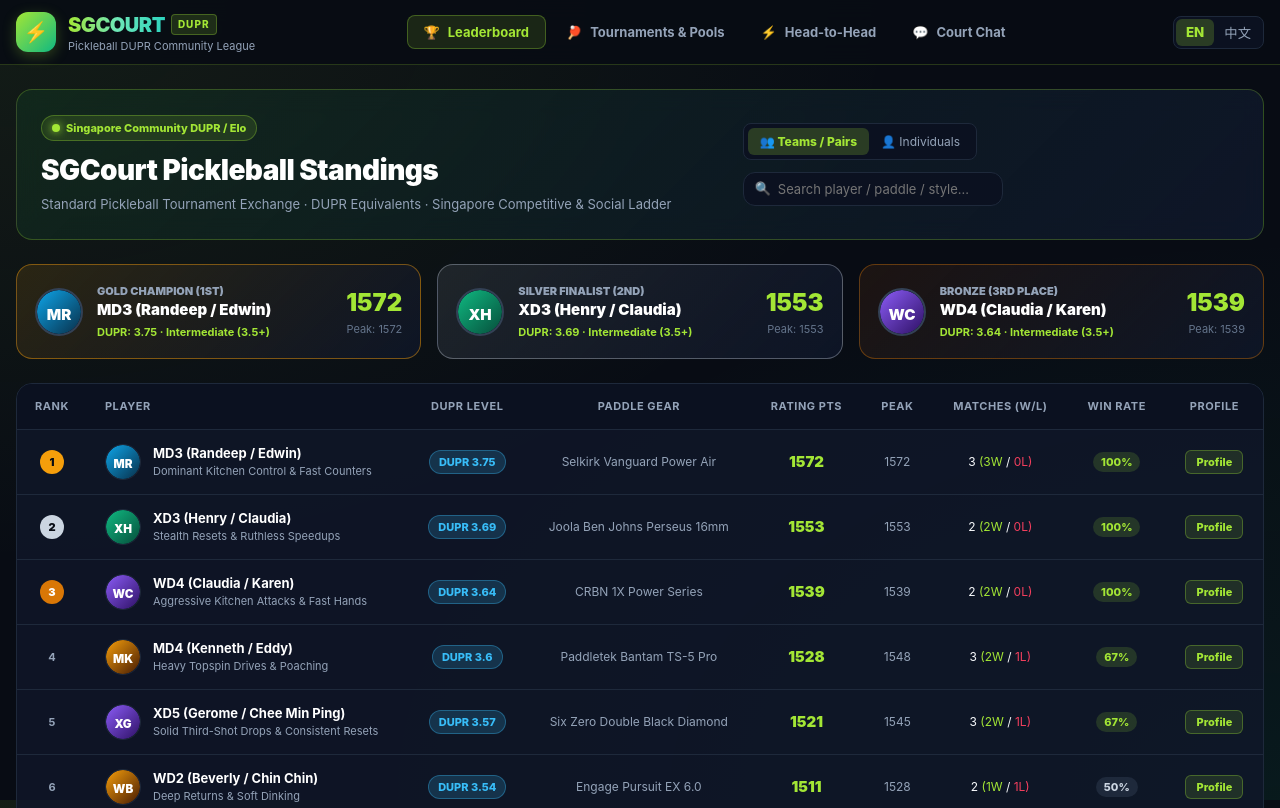
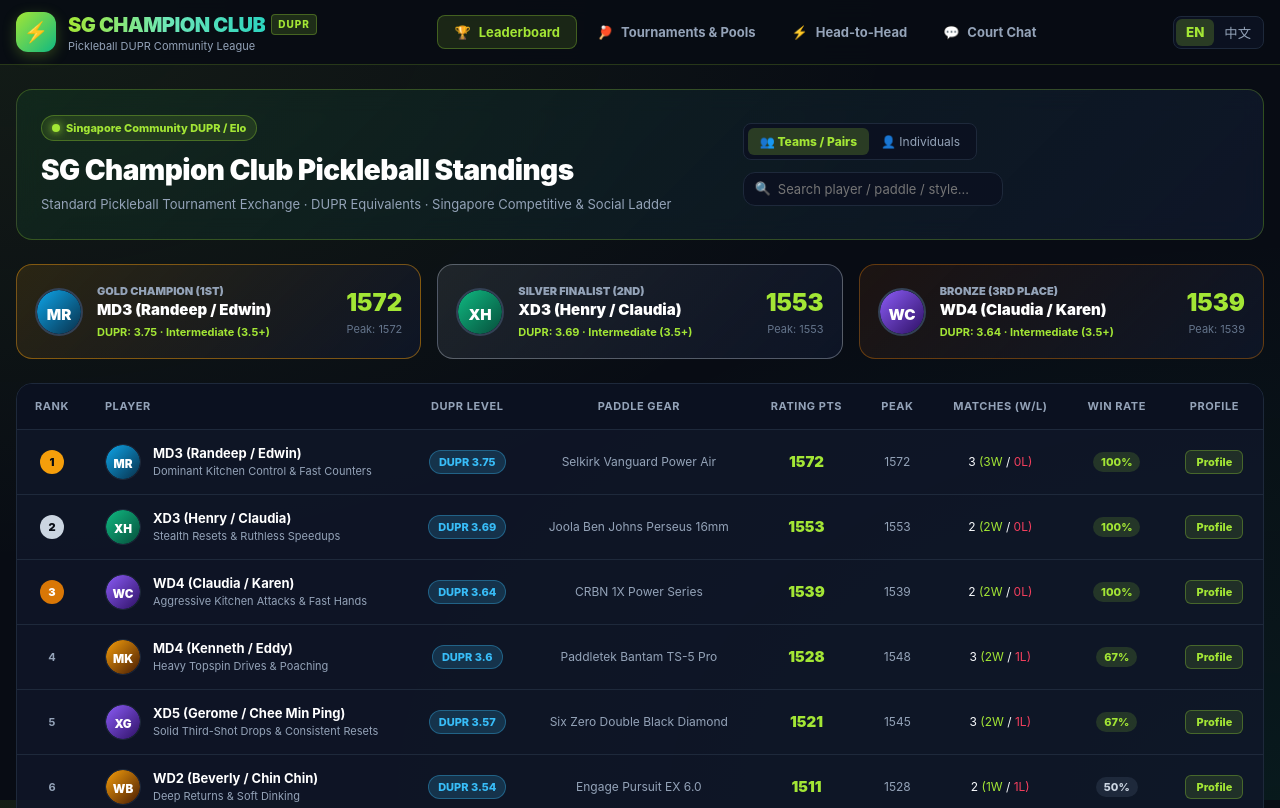
Before and after one commit to ShawnWon/sgcpc, a plain HTML site: page index.html in a window 1280 px wide. Shown: the top 808 px of the page. Drawn offline with Linux system fonts and the light colour scheme.

Commit message:
Replace all occurrences of SG Court / SGCourt with SG Champion Club across UI, i18n, tournaments, and documentation

```diff
--- a/css/style.css
+++ b/css/style.css
@@ -1,4 +1,4 @@
-/* SGCourt Pickleball Standalone Intranet Stylesheet */
+/* SG Champion Club Pickleball Standalone Intranet Stylesheet */
 /* Zero External Dependencies - 100% Offline / Intranet Ready */
 
 :root {
--- a/index.html
+++ b/index.html
@@ -3,7 +3,7 @@
 <head>
   <meta charset="UTF-8">
   <meta name="viewport" content="width=device-width, initial-scale=1.0">
-  <title>SGCourt - Singapore Pickleball DUPR League & Leaderboard</title>
+  <title>SG Champion Club - Singapore Pickleball DUPR League & Leaderboard</title>
 
   <!-- Standalone Offline Intranet CSS (No external CDNs required) -->
   <link rel="stylesheet" href="./css/style.css">
@@ -19,7 +19,7 @@
           <div class="brand-icon">⚡</div>
           <div>
             <div class="brand-title-wrap">
-              <span class="brand-title">SGCOURT</span>
+              <span class="brand-title">SG CHAMPION CLUB</span>
               <span class="brand-badge">DUPR</span>
             </div>
             <span class="brand-sub" data-i18n="appSubtitle">Pickleball DUPR Community League</span>
@@ -81,7 +81,7 @@
           <div class="hero-pill">
             <span class="pulse-dot"></span> <span data-i18n="badgeOfficial">Singapore Community DUPR / Elo</span>
           </div>
-          <h1 class="hero-title" data-i18n="lbTitle">SGCourt Pickleball Standings</h1>
+          <h1 class="hero-title" data-i18n="lbTitle">SG Champion Club Pickleball Standings</h1>
           <p class="hero-sub" data-i18n="lbSubtitle">Standard Pickleball Tournament Exchange · Equal 1500 Baseline · DUPR Equivalents</p>
         </div>
 
@@ -159,7 +159,7 @@
             <h3 style="font-size: 14px; font-weight: 800; color: #fff;">
               <span style="color: var(--pb-amber);">🏅</span> <span data-i18n="finalResultsTitle">Tournament Results & Rating Settlement</span>
             </h3>
-            <span style="font-size: 11px; color: var(--pb-lime); font-weight: 700;" data-i18n="finalResultsSub">Official SGCourt Rules</span>
+            <span style="font-size: 11px; color: var(--pb-lime); font-weight: 700;" data-i18n="finalResultsSub">Official SG Champion Club Rules</span>
           </div>
           <table class="court-table">
             <thead>
@@ -263,7 +263,7 @@
   <!-- Footer -->
   <footer style="border-top: 1px solid #1e293b; background: rgba(8, 12, 20, 0.9); padding: 24px 0; text-align: center; font-size: 12px; color: var(--pb-slate-muted);">
     <div class="container">
-      <p>SGCourt Pickleball Community · Singapore DUPR Competitive & Social Ladder</p>
+      <p>SG Champion Club Pickleball Community · Singapore DUPR Competitive & Social Ladder</p>
       <p style="margin-top: 4px; font-size: 11px;">Standalone Intranet Edition · 100% Offline Compatible (No CDN Required)</p>
     </div>
   </footer>
--- a/js/app.js
+++ b/js/app.js
@@ -1,5 +1,5 @@
 /**
- * SGCourt Pickleball Frontend Controller
+ * SG Champion Club Pickleball Frontend Controller
  * 100% Standalone & Offline Ready (Zero external CDN/API dependencies)
  */
 
--- a/js/i18n.js
+++ b/js/i18n.js
@@ -1,5 +1,5 @@
 /**
- * Multi-language (i18n) for SGCourt Pickleball
+ * Multi-language (i18n) for SG Champion Club Pickleball
  * Available globally as window.i18n
  */
 
@@ -8,7 +8,7 @@ window.i18n = {
 
   translations: {
     en: {
-      appTitle: "SGCourt",
+      appTitle: "SG Champion Club",
       appSubtitle: "Pickleball DUPR Community League",
       navLeaderboard: "Leaderboard",
       navTournaments: "Tournaments & Pools",
@@ -19,7 +19,7 @@ window.i18n = {
 
       // Leaderboard
       badgeOfficial: "Singapore Community DUPR / Elo",
-      lbTitle: "SGCourt Pickleball Standings",
+      lbTitle: "SG Champion Club Pickleball Standings",
       lbSubtitle: "Standard Pickleball Tournament Exchange · DUPR Equivalents · Singapore Competitive & Social Ladder",
       modeTeams: "Teams / Pairs",
       modeIndividuals: "Individuals",
@@ -45,7 +45,7 @@ window.i18n = {
       tabKnockout: "Championship Knockout Tree",
       statusCompleted: "Finalized",
       finalResultsTitle: "Tournament Results & Rating Settlement",
-      finalResultsSub: "Official SGCourt Rules",
+      finalResultsSub: "Official SG Champion Club Rules",
       colPlace: "Place",
       colInitialRating: "Pre-event Pts",
       colRatingChange: "Rating Δ",
@@ -99,7 +99,7 @@ window.i18n = {
     },
 
     cn: {
-      appTitle: "SGCourt",
+      appTitle: "SG Champion Club",
       appSubtitle: "新加坡匹克球 DUPR 积分联盟",
       navLeaderboard: "总排行榜",
       navTournaments: "巡回赛事 & 分组",
@@ -110,7 +110,7 @@ window.i18n = {
 
       // Leaderboard
       badgeOfficial: "新加坡社区 DUPR / Elo 积分",
-      lbTitle: "SGCourt 匹克球天梯积分总榜",
+      lbTitle: "SG Champion Club 匹克球天梯积分总榜",
       lbSubtitle: "匹克球国际积分算法 · DUPR 水平认证 · 记录新加坡各球场竞技对抗水平",
       modeTeams: "双打战队",
       modeIndividuals: "个人球友",
@@ -136,7 +136,7 @@ window.i18n = {
       tabKnockout: "淘汰奖牌树状图",
       statusCompleted: "已完赛",
       finalResultsTitle: "赛事最终结算成绩单",
-      finalResultsSub: "SGCourt 赛事规则核算完毕",
+      finalResultsSub: "SG Champion Club 赛事规则核算完毕",
       colPlace: "排名",
       colInitialRating: "赛前积分",
       colRatingChange: "积分变动 (Δ)",
@@ -164,7 +164,7 @@ window.i18n = {
       h2hWon: "胜出",
 
       // Court Chat / Board
-      boardTitle: "SGCourt 社区球友留言板",
+      boardTitle: "SG Champion Club 社区球友留言板",
       boardSubtitle: "欢迎交流截击技巧、讨论 Joola / Selkirk 球拍、约球训练，支持匿名发表与回复。",
       boardPlaceholder: "发表球场动态、球拍测评或发起约球讨论...",
       boardNicknamePlaceholder: "昵称 (选填，留空显示为热心球友)",
--- a/js/mockData.js
+++ b/js/mockData.js
@@ -1,5 +1,5 @@
 /**
- * Singapore Court Pickleball Dataset
+ * Singapore Court Pickleball Dataset - SG Champion Club
  * All teams start from equal BASELINE_RATING (1500) and DUPR 3.50.
  * Available globally as window.embeddedMockData
  */
@@ -338,9 +338,9 @@ window.embeddedMockData = {
     // 1. Mixed Doubles
     {
       "id": "tour-sg-2026-xd",
-      "title": "SG Courts Pickleball Tournament 2026 - Mixed Doubles",
+      "title": "SG Champion Club Pickleball Tournament 2026 - Mixed Doubles",
       "tournament_date": "2026-11-17",
-      "location": "SG Courts Complex (Singapore)",
+      "location": "SG Champion Club Complex (Singapore)",
       "status": "completed",
       "format": "Single Elimination Knockout (Play 15 Points 1 Set, No Deuce at 14-14)",
       "groups": ["Court 3 & 4 Main Draw"],
@@ -438,9 +438,9 @@ window.embeddedMockData = {
     // 2. Men's Doubles
     {
       "id": "tour-sg-2026-md",
-      "title": "SG Courts Pickleball Tournament 2026 - Men's Doubles",
+      "title": "SG Champion Club Pickleball Tournament 2026 - Men's Doubles",
       "tournament_date": "2026-11-17",
-      "location": "SG Courts Complex (Singapore)",
+      "location": "SG Champion Club Complex (Singapore)",
       "status": "completed",
       "format": "Single Elimination Knockout (Play 15 Points 1 Set, No Deuce at 14-14)",
       "groups": ["Court 1 & 2 Main Draw"],
@@ -552,9 +552,9 @@ window.embeddedMockData = {
     // 3. Women's Doubles
     {
       "id": "tour-sg-2026-wd",
-      "title": "SG Courts Pickleball Tournament 2026 - Women's Doubles",
+      "title": "SG Champion Club Pickleball Tournament 2026 - Women's Doubles",
       "tournament_date": "2026-11-17",
-      "location": "SG Courts Complex (Singapore)",
+      "location": "SG Champion Club Complex (Singapore)",
       "status": "completed",
       "format": "Single Elimination Knockout (Play 11 Points 1 Set, No Deuce at 10-10)",
       "groups": ["Court 3 & 4 Main Draw"],
```
Also changed, not shown: 1 other file.
